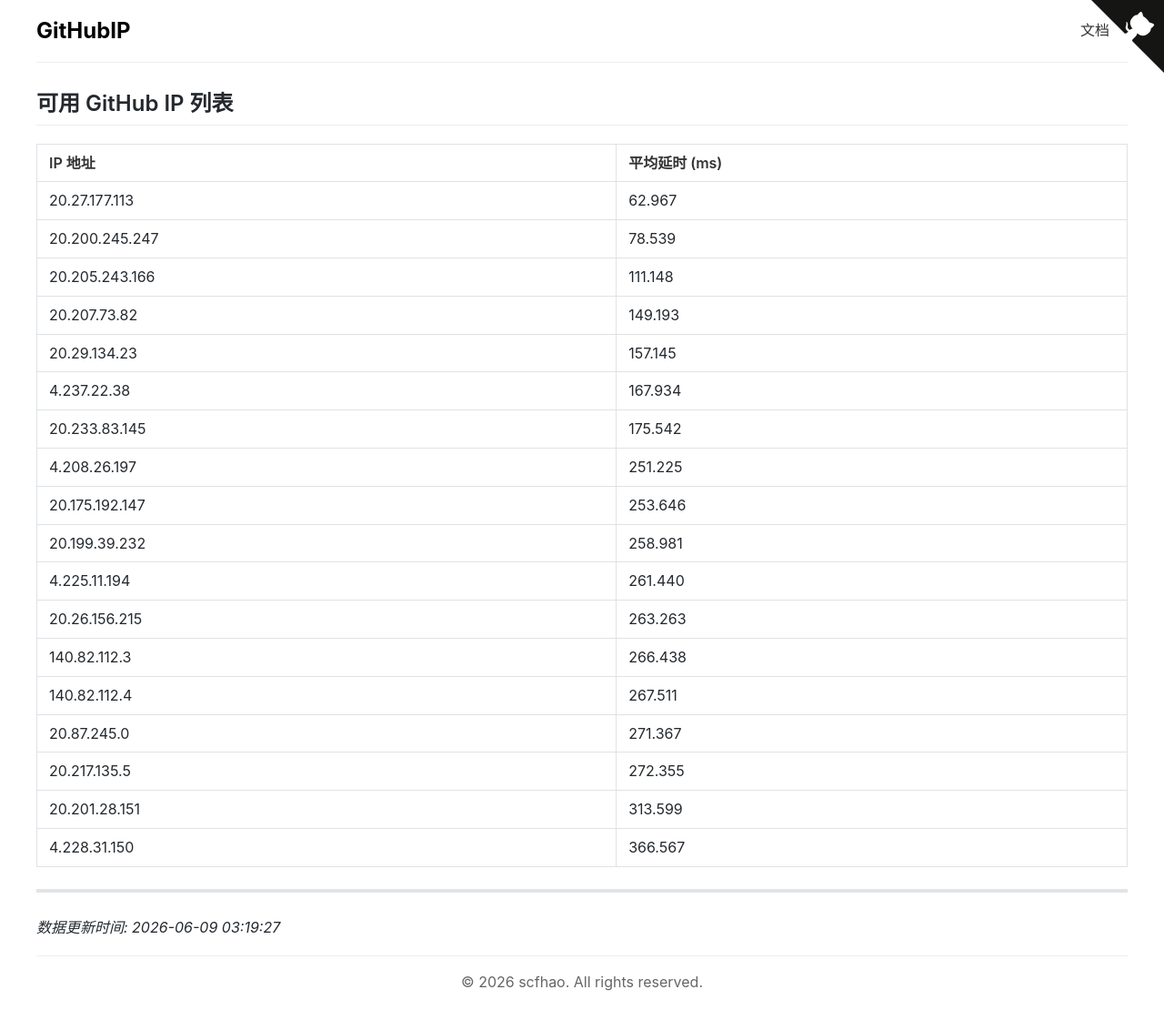
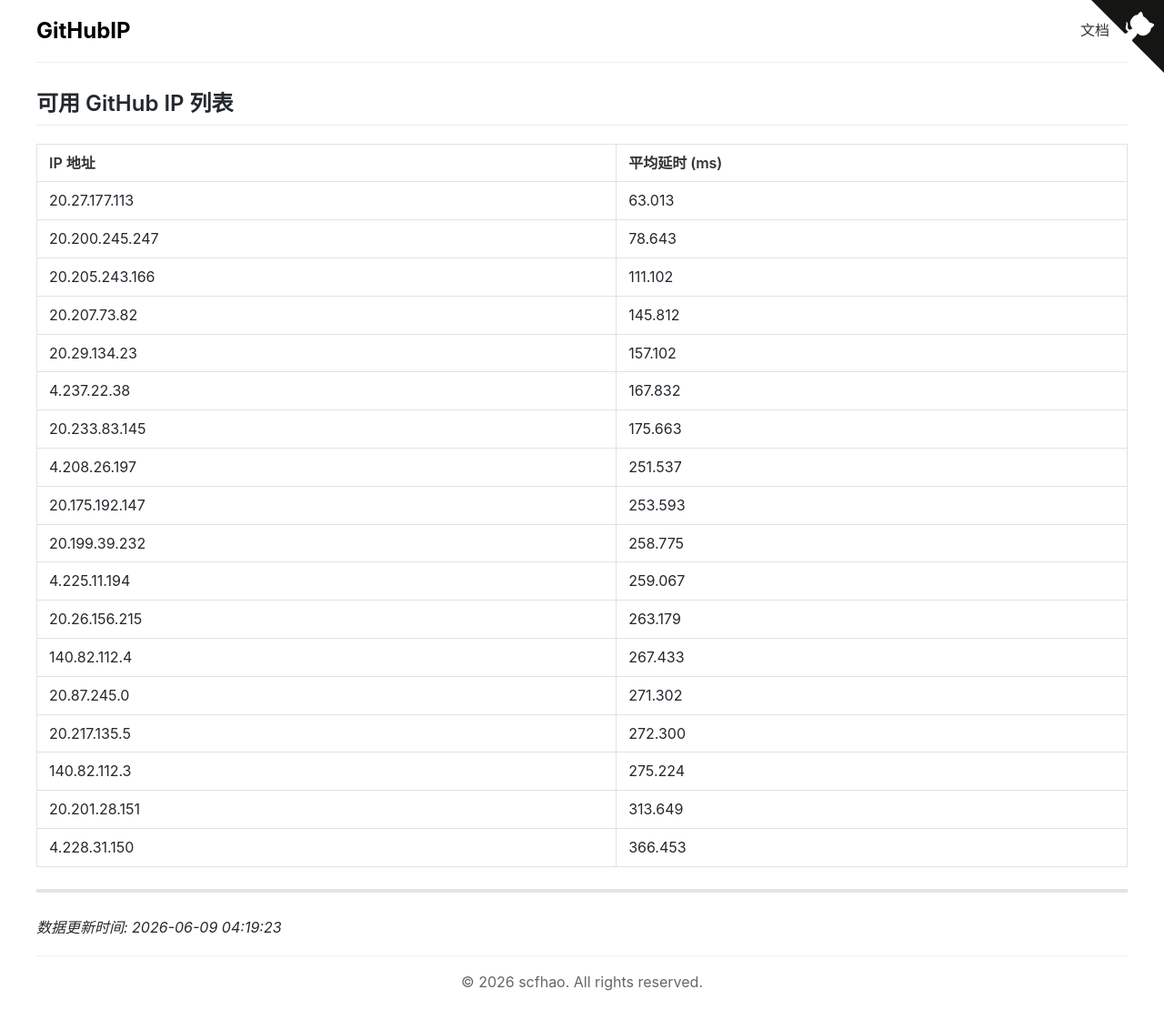
Before and after one commit to scfhao/GitHubIP, a Jekyll site: the page built from index.md, in a window 1280 px wide. Shown: the whole page at 91% size. Built offline with Jekyll 4.4.1, drawn with Linux system fonts in a browser that asks for light colours.

Commit message:
自动脚本执行 - 2026-06-09 04:19:23

```diff
--- a/index.md
+++ b/index.md
@@ -1,32 +1,32 @@
 ---
 layout: home
 title: GitHub IP 列表
-date: 2026-06-09 03:19:27
+date: 2026-06-09 04:19:23
 ---
 
 ## 可用 GitHub IP 列表
 
 | IP 地址 | 平均延时 (ms) |
 |---------|--------------|
-| 20.27.177.113 | 62.967 |
-| 20.200.245.247 | 78.539 |
-| 20.205.243.166 | 111.148 |
-| 20.207.73.82 | 149.193 |
-| 20.29.134.23 | 157.145 |
-| 4.237.22.38 | 167.934 |
-| 20.233.83.145 | 175.542 |
-| 4.208.26.197 | 251.225 |
-| 20.175.192.147 | 253.646 |
-| 20.199.39.232 | 258.981 |
-| 4.225.11.194 | 261.440 |
-| 20.26.156.215 | 263.263 |
-| 140.82.112.3 | 266.438 |
-| 140.82.112.4 | 267.511 |
-| 20.87.245.0 | 271.367 |
-| 20.217.135.5 | 272.355 |
-| 20.201.28.151 | 313.599 |
-| 4.228.31.150 | 366.567 |
+| 20.27.177.113 | 63.013 |
+| 20.200.245.247 | 78.643 |
+| 20.205.243.166 | 111.102 |
+| 20.207.73.82 | 145.812 |
+| 20.29.134.23 | 157.102 |
+| 4.237.22.38 | 167.832 |
+| 20.233.83.145 | 175.663 |
+| 4.208.26.197 | 251.537 |
+| 20.175.192.147 | 253.593 |
+| 20.199.39.232 | 258.775 |
+| 4.225.11.194 | 259.067 |
+| 20.26.156.215 | 263.179 |
+| 140.82.112.4 | 267.433 |
+| 20.87.245.0 | 271.302 |
+| 20.217.135.5 | 272.300 |
+| 140.82.112.3 | 275.224 |
+| 20.201.28.151 | 313.649 |
+| 4.228.31.150 | 366.453 |
 
 ---
 
-*数据更新时间: 2026-06-09 03:19:27*
+*数据更新时间: 2026-06-09 04:19:23*
```
